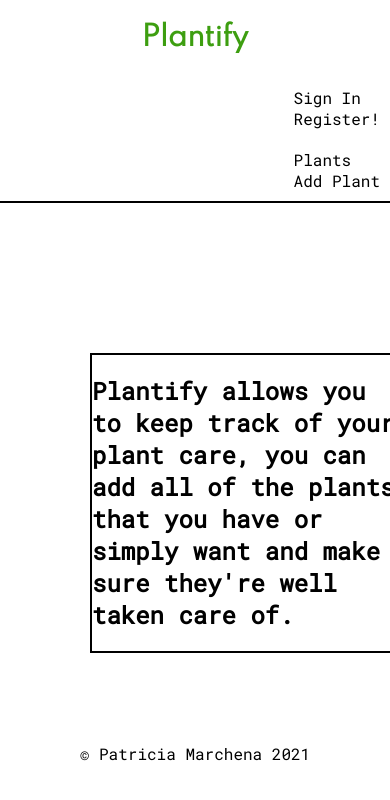
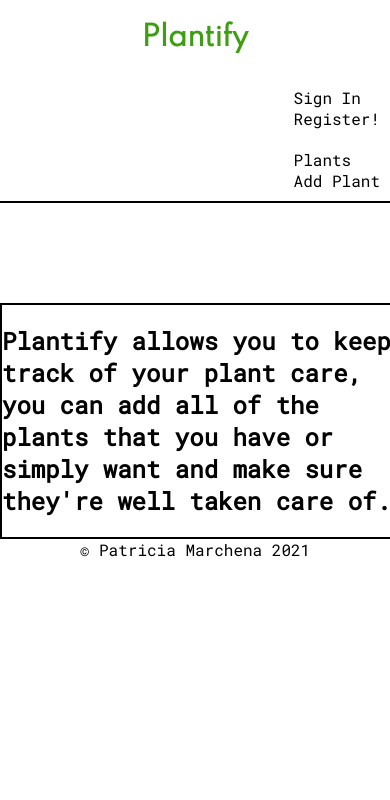
Before and after one commit to trishamarchena/Plantify, a React (Create React App) app in the folder client/: page / in a window 390 px wide. Shown: the top 800 px of the page. Built offline with nearby package versions, Linux system fonts and the light colour scheme.

Commit message:
added media queries

```diff
--- a/client/src/Layout/Components/NewPlant/NewPlant.css
+++ b/client/src/Layout/Components/NewPlant/NewPlant.css
@@ -4,6 +4,7 @@
   flex-direction: column;
   align-content: center;
   text-align: center;
+  height: 100vh;
 }
 .addPlantHeader{
   text-align: center;
@@ -21,3 +22,12 @@ width: 200px;
 height: 50px;
 margin: 10px;
 }
+
+@media screen and (max-width: 680px) {
+  .newPlantInput{
+    width: 150px;
+    height: 30px;
+    margin: 10px;
+    font-size: x-large;
+  }
+}
--- a/client/src/Layout/Homepage/Homepage.css
+++ b/client/src/Layout/Homepage/Homepage.css
@@ -6,6 +6,7 @@ margin: 90px;
 margin-top: 150px;
   width: 80vw;
   border: 2px solid black;
+
 }
 button{
   background-color: transparent;
@@ -15,3 +16,16 @@ button{
 body {
   font-family: 'roboto mono', sans-serif;
 }
+
+@media screen and (max-width: 680px) {
+
+  .description{
+    margin: 0px;
+    justify-content: center;
+  align-self: center;
+  width: 100vw;
+  margin-top: 100px;
+  }
+
+
+}
```
